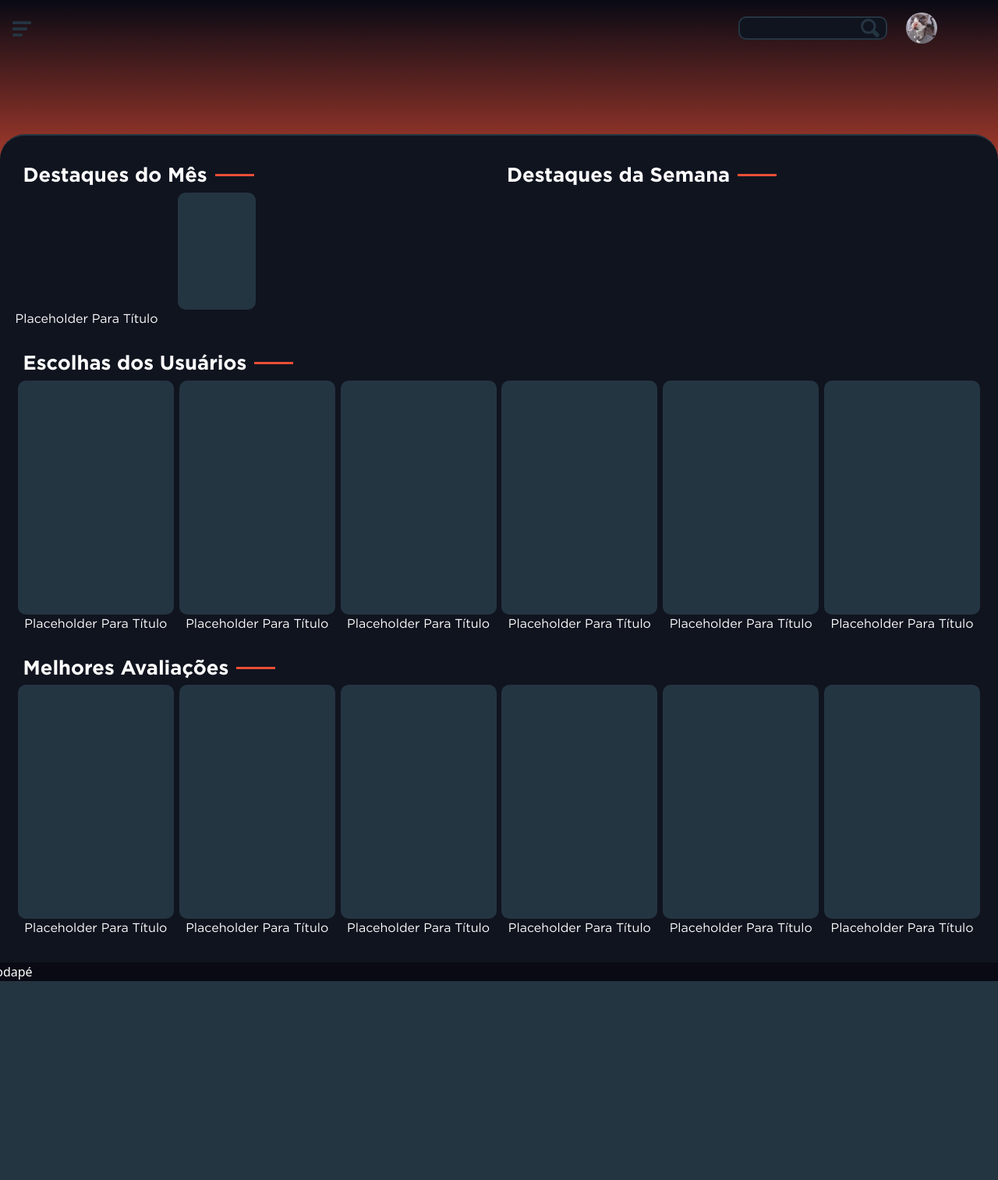
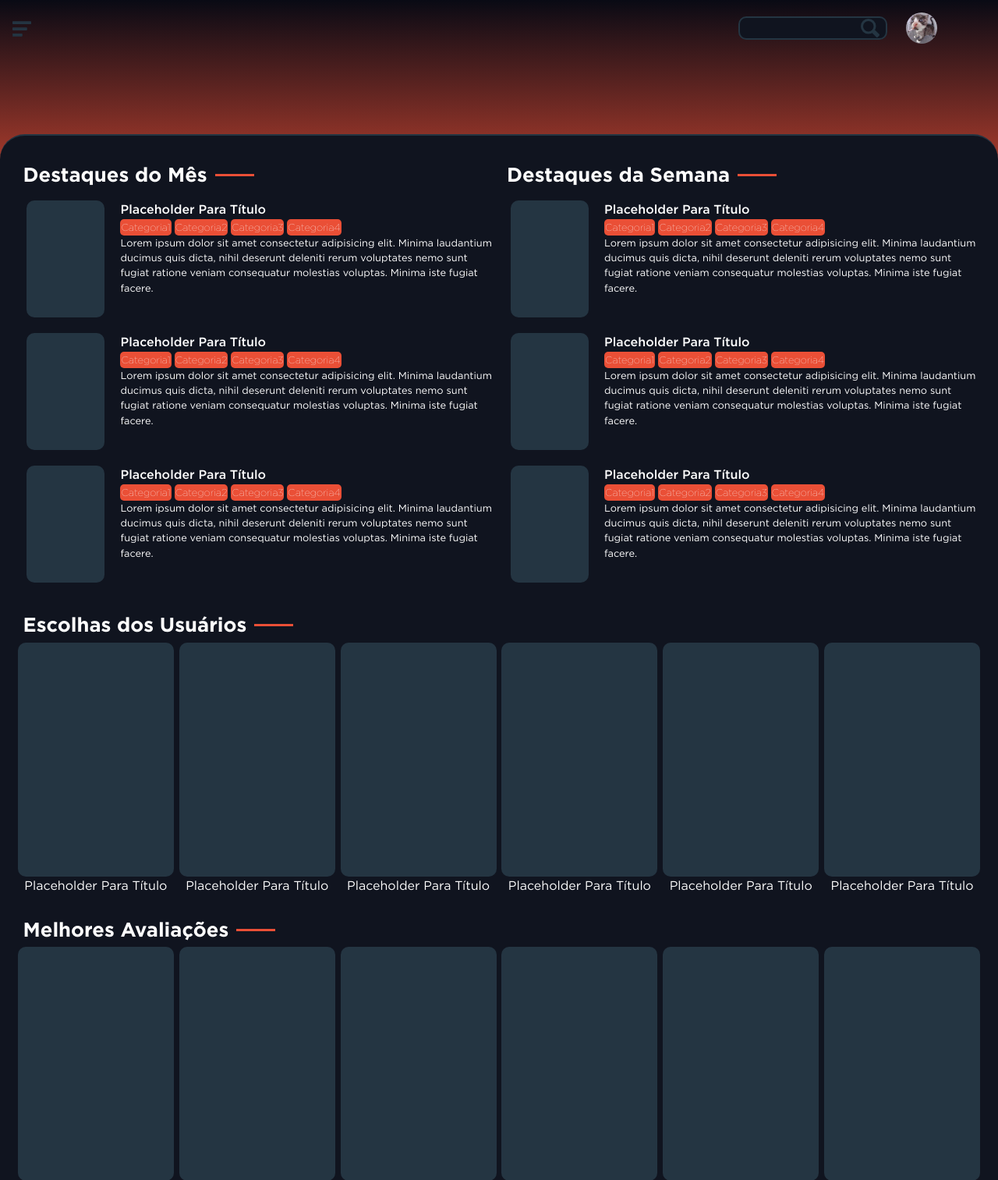
Before and after one commit to gxov/projTcc, a PHP site: page /PHP/index.html in a window 1280 px wide. Shown: the top 1513 px of the page at 78% size. Before the commit the page ends 1258 px from the top, so only its background shows below. Run offline with PHP 8.4, Linux system fonts and the light colour scheme.

Commit message:
Finalização do modelo do index
- Finalização do modelo do index

```diff
--- a/Web/CSS/styleComponentes.css
+++ b/Web/CSS/styleComponentes.css
@@ -564,6 +564,14 @@ a:-webkit-any-link {
     display: grid;
 }
 
+.sectionCardRow{
+    padding: 5px 10px 5px 10px;
+    gap: 20px;
+    margin: 5px;
+    border: 2   px solid var(--bgTerciaria);
+    border-radius: 10px;
+}
+
 .sectionCapa {
     height: 250px;
     justify-self: center;
@@ -583,17 +591,37 @@ a:-webkit-any-link {
     margin: auto;
 }
 
-.sectionCapaRowPadrao {
-    width: 100px;
-    height: 150px;
+.sectionCardRowCapa {
+    padding-right: 100px;
+    padding-top: 150px;
     border-radius: 10px;
     background-color: var(--bgTerciaria);
     justify-self: center;
 }
 
-.sectionRowTitulo {
+.sectionCardRowTitulo {
+    font-family: 'Gotham Medium';
+    margin: auto;
+}
+
+.sectionRowDesc {
+    font-size: 0.8rem;
     font-family: 'Gotham Book';
-    margin: auto;
+}
+
+.sectionCardRowCategories{
+    gap: 4px;
+    display: flex;
+    align-content: center;
+}
+
+.sectionCardRowBadge {
+    font-family: 'Gotham Thin';
+    font-size: 0.8rem;
+    background-color: var(--corPrimaria);
+    border-radius: 5px;
+    width: fit-content;
+    padding: 1px;
 }
 
 /* Seções de conteúdo END */
--- a/Web/PHP/index.html
+++ b/Web/PHP/index.html
@@ -91,20 +91,82 @@
                                 <div class="sectionTitle">
                                     Destaques do Mês
                                 </div>
-                                <div class="sectionContent">
-                                    <div class="sectionCardRow size10">
-                                        <div class="sectionCapaRowPadrao">
-
+                                <div class="sectionContent flexColumn">
+                                    <div class="sectionCardRow flex size12">
+                                        <div class="sectionCardRowCapa">
                                         </div>
-                                        <div class="sectionRowContent">
-                                            <div class="sectionRowTitulo">
+                                        <div class="sectionCardRowContent">
+                                            <div class="sectionCardRowTitulo">
                                                 Placeholder Para Título
                                             </div>
-                                            <div class="sectionRowStat">
-
+                                            <div class="sectionCardRowCategories">
+                                                <div class="sectionCardRowBadge">
+                                                    Categoria1
+                                                </div>
+                                                <div class="sectionCardRowBadge">
+                                                    Categoria2
+                                                </div>
+                                                <div class="sectionCardRowBadge">
+                                                    Categoria3
+                                                </div>
+                                                <div class="sectionCardRowBadge">
+                                                    Categoria4
+                                                </div>
                                             </div>
                                             <div class="sectionRowDesc">
-
+                                                Lorem ipsum dolor sit amet consectetur adipisicing elit. Minima laudantium ducimus quis dicta, nihil deserunt deleniti rerum voluptates nemo sunt fugiat ratione veniam consequatur molestias voluptas. Minima iste fugiat facere.
+                                            </div>
+                                        </div>
+                                    </div>
+                                    <div class="sectionCardRow flex size12">
+                                        <div class="sectionCardRowCapa">
+                                        </div>
+                                        <div class="sectionCardRowContent">
+                                            <div class="sectionCardRowTitulo">
+                                                Placeholder Para Título
+                                            </div>
+                                            <div class="sectionCardRowCategories">
+                                                <div class="sectionCardRowBadge">
+                                                    Categoria1
+                                                </div>
+                                                <div class="sectionCardRowBadge">
+                                                    Categoria2
+                                                </div>
+                                                <div class="sectionCardRowBadge">
+                                                    Categoria3
+                                                </div>
+                                                <div class="sectionCardRowBadge">
+                                                    Categoria4
+                                                </div>
+                                            </div>
+                                            <div class="sectionRowDesc">
+                                                Lorem ipsum dolor sit amet consectetur adipisicing elit. Minima laudantium ducimus quis dicta, nihil deserunt deleniti rerum voluptates nemo sunt fugiat ratione veniam consequatur molestias voluptas. Minima iste fugiat facere.
+                                            </div>
+                                        </div>
+                                    </div>
+                                    <div class="sectionCardRow flex size12">
+                                        <div class="sectionCardRowCapa">
+                                        </div>
+                                        <div class="sectionCardRowContent">
+                                            <div class="sectionCardRowTitulo">
+                                                Placeholder Para Título
+                                            </div>
+                                            <div class="sectionCardRowCategories">
+                                                <div class="sectionCardRowBadge">
+                                                    Categoria1
+                                                </div>
+                                                <div class="sectionCardRowBadge">
+                                                    Categoria2
+                                                </div>
+                                                <div class="sectionCardRowBadge">
+                                                    Categoria3
+                                                </div>
+                                                <div class="sectionCardRowBadge">
+                                                    Categoria4
+                                                </div>
+                                            </div>
+                                            <div class="sectionRowDesc">
+                                                Lorem ipsum dolor sit amet consectetur adipisicing elit. Minima laudantium ducimus quis dicta, nihil deserunt deleniti rerum voluptates nemo sunt fugiat ratione veniam consequatur molestias voluptas. Minima iste fugiat facere.
                                             </div>
                                         </div>
                                     </div>
@@ -114,8 +176,85 @@
                                 <div class="sectionTitle">
                                     Destaques da Semana
                                 </div>
-                                <div class="sectionContent">
-
+                                <div class="sectionContent flexColumn">
+                                    <div class="sectionCardRow flex size12">
+                                        <div class="sectionCardRowCapa">
+                                        </div>
+                                        <div class="sectionCardRowContent">
+                                            <div class="sectionCardRowTitulo">
+                                                Placeholder Para Título
+                                            </div>
+                                            <div class="sectionCardRowCategories">
+                                                <div class="sectionCardRowBadge">
+                                                    Categoria1
+                                                </div>
+                                                <div class="sectionCardRowBadge">
+                                                    Categoria2
+                                                </div>
+                                                <div class="sectionCardRowBadge">
+                                                    Categoria3
+                                                </div>
+                                                <div class="sectionCardRowBadge">
+                                                    Categoria4
+                                                </div>
+                                            </div>
+                                            <div class="sectionRowDesc">
+                                                Lorem ipsum dolor sit amet consectetur adipisicing elit. Minima laudantium ducimus quis dicta, nihil deserunt deleniti rerum voluptates nemo sunt fugiat ratione veniam consequatur molestias voluptas. Minima iste fugiat facere.
+                                            </div>
+                                        </div>
+                                    </div>
+                                    <div class="sectionCardRow flex size12">
+                                        <div class="sectionCardRowCapa">
+                                        </div>
+                                        <div class="sectionCardRowContent">
+                                            <div class="sectionCardRowTitulo">
+                                                Placeholder Para Título
+                                            </div>
+                                            <div class="sectionCardRowCategories">
+                                                <div class="sectionCardRowBadge">
+                                                    Categoria1
+                                                </div>
+                                                <div class="sectionCardRowBadge">
+                                                    Categoria2
+                                                </div>
+                                                <div class="sectionCardRowBadge">
+                                                    Categoria3
+                                                </div>
+                                                <div class="sectionCardRowBadge">
+                                                    Categoria4
+                                                </div>
+                                            </div>
+                                            <div class="sectionRowDesc">
+                                                Lorem ipsum dolor sit amet consectetur adipisicing elit. Minima laudantium ducimus quis dicta, nihil deserunt deleniti rerum voluptates nemo sunt fugiat ratione veniam consequatur molestias voluptas. Minima iste fugiat facere.
+                                            </div>
+                                        </div>
+                                    </div>
+                                    <div class="sectionCardRow flex size12">
+                                        <div class="sectionCardRowCapa">
+                                        </div>
+                                        <div class="sectionCardRowContent">
+                                            <div class="sectionCardRowTitulo">
+                                                Placeholder Para Título
+                                            </div>
+                                            <div class="sectionCardRowCategories">
+                                                <div class="sectionCardRowBadge">
+                                                    Categoria1
+                                                </div>
+                                                <div class="sectionCardRowBadge">
+                                                    Categoria2
+                                                </div>
+                                                <div class="sectionCardRowBadge">
+                                                    Categoria3
+                                                </div>
+                                                <div class="sectionCardRowBadge">
+                                                    Categoria4
+                                                </div>
+                                            </div>
+                                            <div class="sectionRowDesc">
+                                                Lorem ipsum dolor sit amet consectetur adipisicing elit. Minima laudantium ducimus quis dicta, nihil deserunt deleniti rerum voluptates nemo sunt fugiat ratione veniam consequatur molestias voluptas. Minima iste fugiat facere.
+                                            </div>
+                                        </div>
+                                    </div>
                                 </div>
                             </div>
                         </div>
@@ -238,10 +377,10 @@
             </div>
         </div>
 
-        <!-- rodapé -->
+        <!-- rodapé
         <div class="contSection">
             rodapé
-        </div>
+        </div> -->
     </div>
     </div>
     <script src="../JS/interface.js"></script>
```
Also changed, not shown: Web/PHP/search.html (+4 -4 lines).
